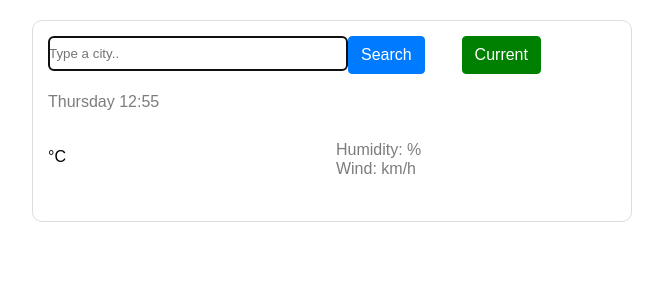
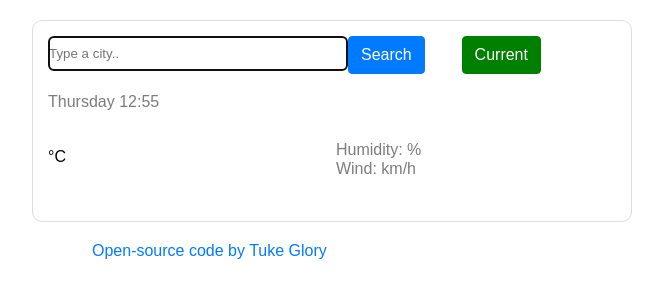
Before and after one commit to TheAwesomeTechGirl/weather_API, a plain HTML site: page index.html in a window 1280 px wide. Shown: the whole page, without its empty margins (308-971 px from the left). Drawn offline with nearby package versions, Linux system fonts and the light colour scheme; no server answers.

Commit message:
initial commit

```diff
--- a/index.html
+++ b/index.html
@@ -53,6 +53,7 @@
             </div>
         </div>
     </div>
+    <a href="https://github.com/TheAwesomeTechGirl/weather_API.git" target="_blank">Open-source code by Tuke Glory</a>
     <script src="script.js"></script>
 </body>
 </html>
--- a/styles.css
+++ b/styles.css
@@ -123,3 +123,9 @@ cursor: pointer;
   .col-9{
     margin: 0 0 0px 270px;
   }
+
+  a{
+    text-decoration: none;
+    color: #007bff;
+    margin: 400px;
+  }
```
